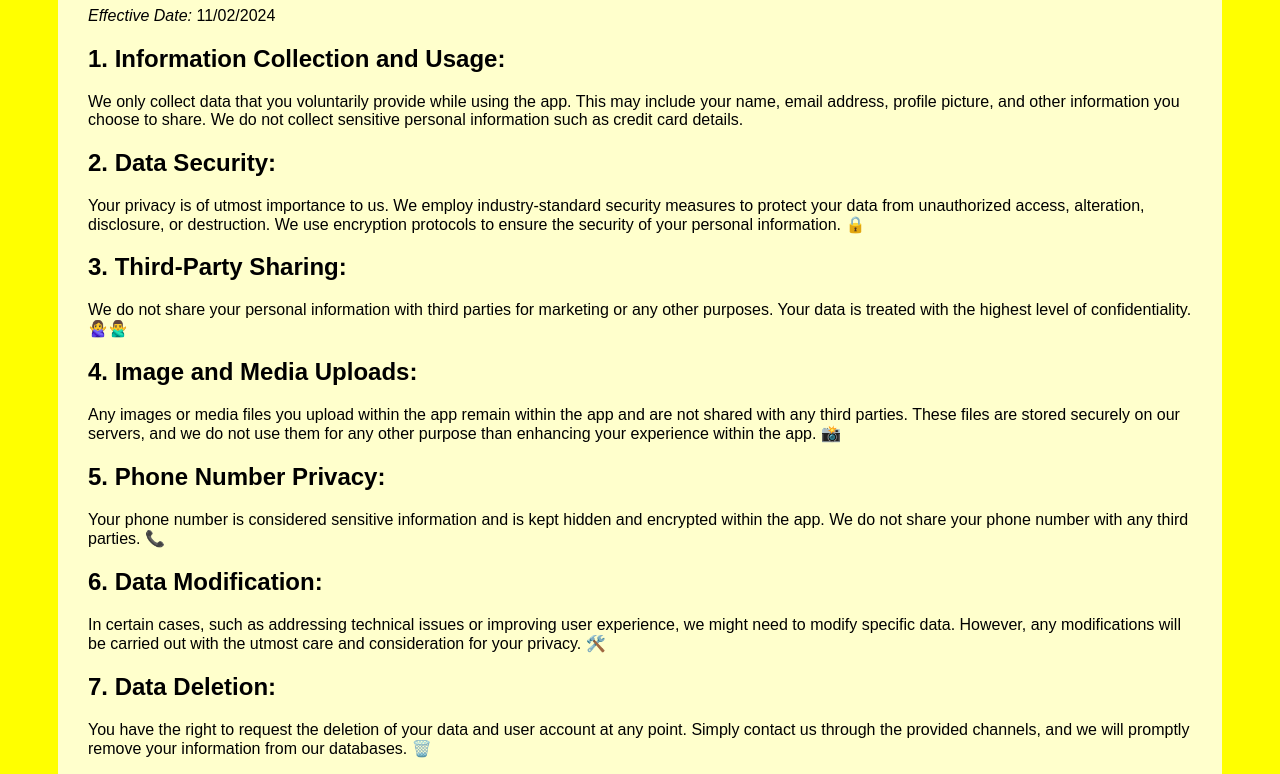
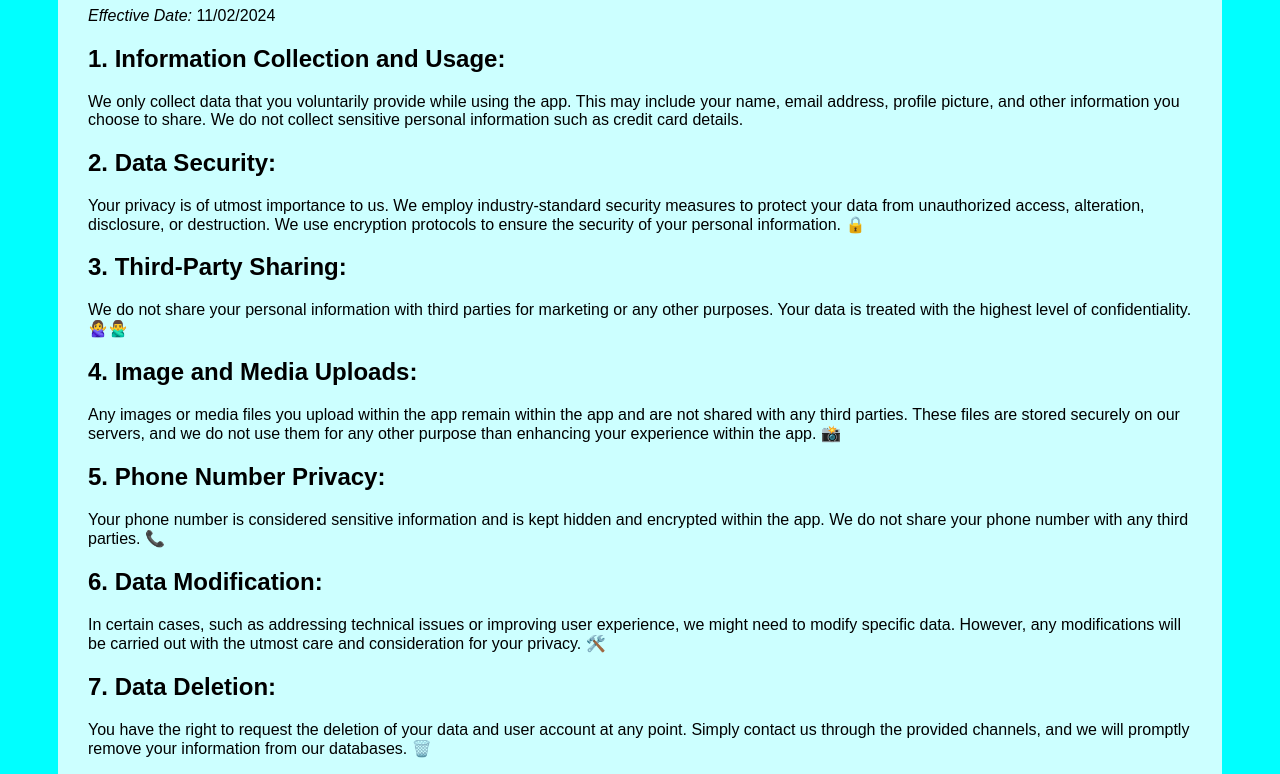
Before and after one commit to shreyashtekale/abacus, a plain HTML site: page index.html in a window 1280 px wide. Shown: the part 415-1189 px from the top of the page. Drawn offline with Linux system fonts and the light colour scheme.

Commit message:
Update index.html

```diff
--- a/index.html
+++ b/index.html
@@ -4,7 +4,7 @@
   <title>Privacy Policy - Rising Star's Abacus Championship</title>
   <style>
     body {
-      background-color: rgb(255,255,0);
+      background-color: rgb(0, 255, 255);
       font-family: 'Arial', sans-serif;
     }
 
```
